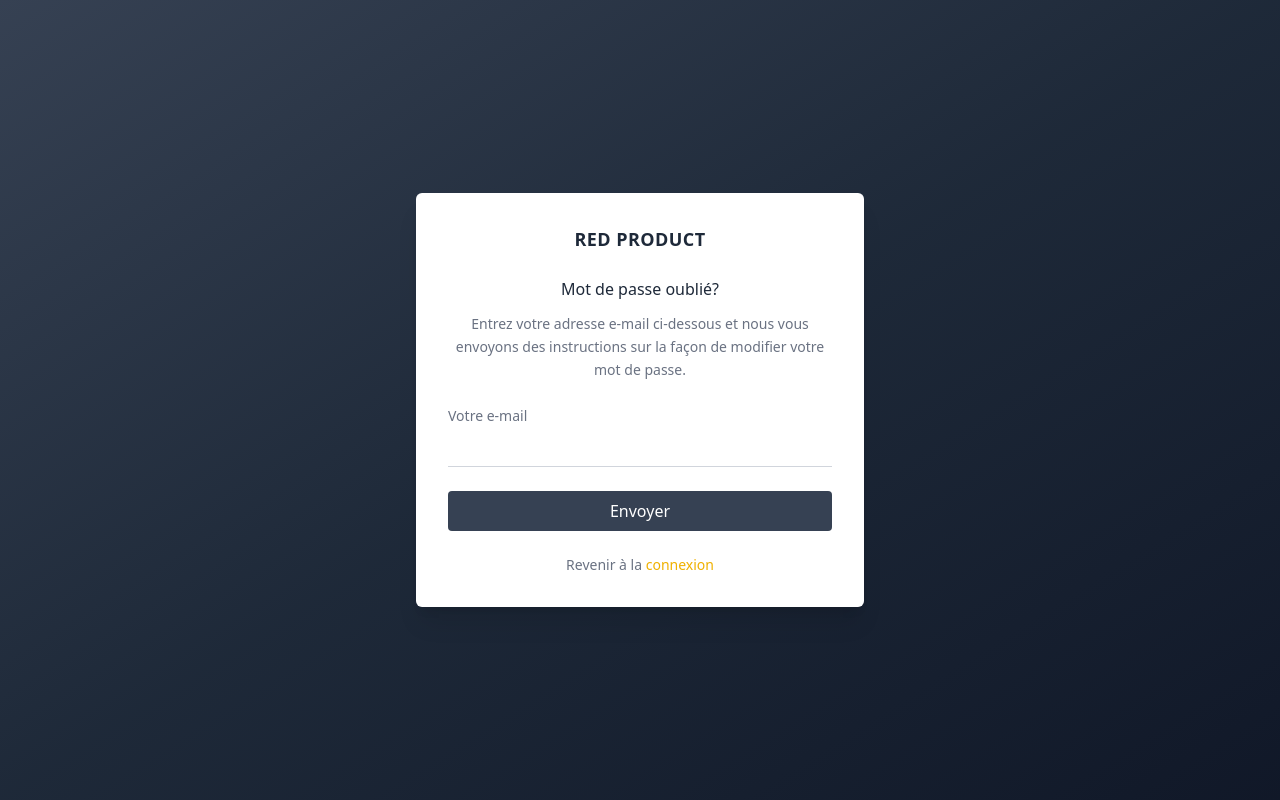
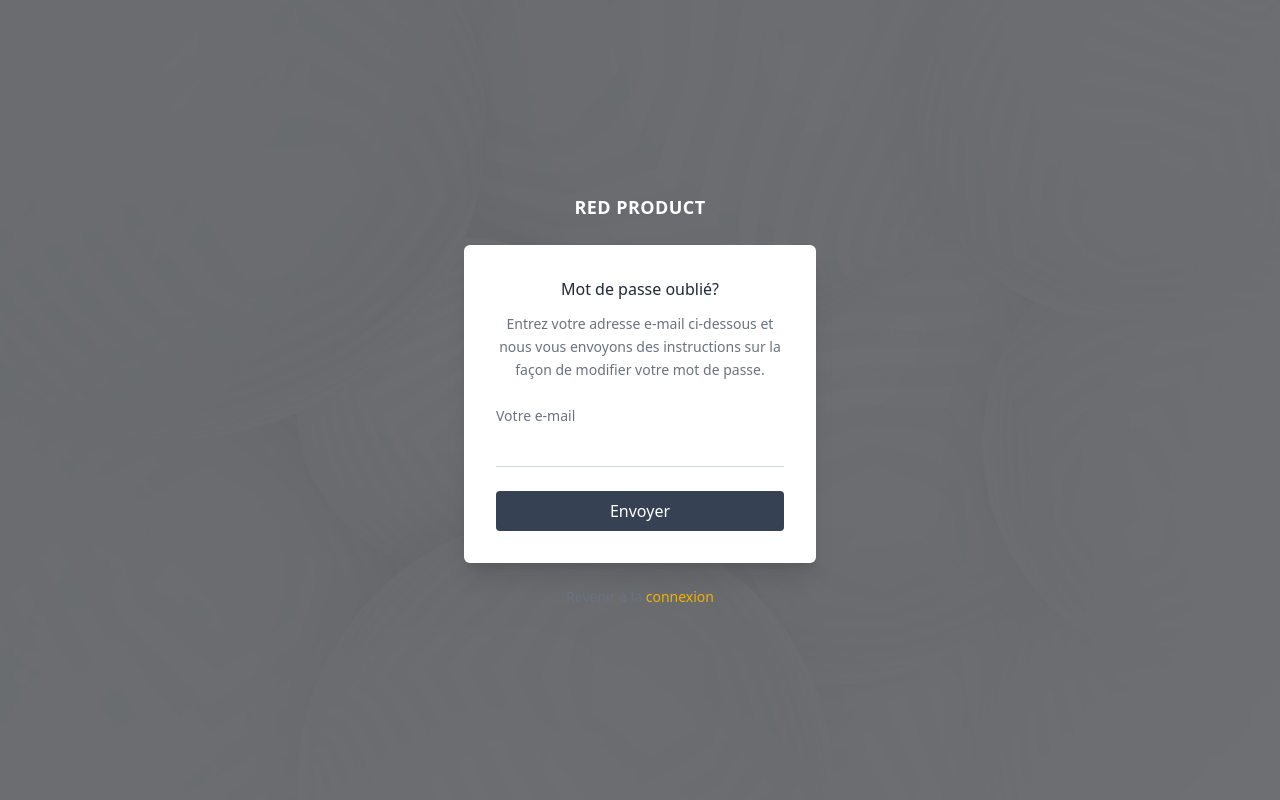
Before and after one commit to sene1901/projetStageGestionHotel, a React (Vite) app: page /forgot-password in a window 1280 px wide. Built offline with nearby package versions, Linux system fonts and the light colour scheme.

Commit message:
a jour auth

```diff
--- a/src/pages/Login.jsx
+++ b/src/pages/Login.jsx
@@ -53,7 +53,7 @@ const Login = () => {
           </h1>
         </div>
 
-        <div className=" w-full max-w-sm sm:max-w-md bg-white rounded-lg shadow-xl p-6 sm:p-8">
+        <div className=" max-w-sm sm:max-w-md bg-white rounded-lg shadow-xl p-6 sm:p-8">
         <h2 className="text-center text-gray-700 mb-6 text-sm sm:text-base">
           Connectez-vous en tant que <span className="font-semibold">Admin</span>
         </h2>
--- a/src/pages/MotDePasseOublie.jsx
+++ b/src/pages/MotDePasseOublie.jsx
@@ -1,33 +1,31 @@
 import React from "react";
 import { Link } from "react-router-dom";
+import AuthLayout from "../components/AuthLayout";
 
 const MotDePasseOublie = () => {
   return (
-    <div className="min-h-screen flex items-center justify-center bg-gradient-to-br from-gray-700 via-gray-800 to-gray-900 px-4">
-
-      <div className="w-full max-w-sm sm:max-w-md bg-white rounded-md shadow-xl p-6 sm:p-8 text-center">
+    <AuthLayout>
+      <div className="flex flex-col items-center justify-center  px-4">
 
         {/* Logo */}
-        <div className="mb-6">
-          <h1 className="text-gray-800 font-semibold tracking-wide text-lg">
+        <div className="mb-6 text-center">
+          <h1 className="text-white font-semibold tracking-wide text-lg">
             <span className="font-bold">RED</span> PRODUCT
           </h1>
         </div>
 
-        {/* Title */}
+        {/* Formulaire */}
+        <div className="w-full max-w-sm sm:max-w-md bg-white rounded-md shadow-xl p-6 sm:p-8 text-center">
           <h2 className="text-gray-800 font-medium mb-3 text-sm sm:text-base">
             Mot de passe oublié?
           </h2>
 
-        {/* Description */}
           <p className="text-gray-500 text-xs sm:text-sm mb-6 leading-relaxed">
             Entrez votre adresse e-mail ci-dessous et nous vous envoyons des
             instructions sur la façon de modifier votre mot de passe.
           </p>
 
-        {/* Form */}
           <form className="space-y-6">
-
             {/* Email */}
             <div className="text-left">
               <label className="block text-xs sm:text-sm text-gray-500 mb-1">
@@ -35,17 +33,7 @@ const MotDePasseOublie = () => {
               </label>
               <input
                 type="email"
-              className="
-                w-full
-                border-0
-                border-b
-                border-gray-300
-                py-2
-                text-sm
-                focus:outline-none
-                focus:ring-0
-                focus:border-gray-700
-              "
+                className="w-full border-0 border-b border-gray-300 py-2 text-sm focus:outline-none focus:ring-0 focus:border-gray-700"
               />
             </div>
 
@@ -57,9 +45,10 @@ const MotDePasseOublie = () => {
               Envoyer
             </button>
           </form>
+        </div>
 
-        {/* Back link */}
-        <div className="mt-6 text-xs sm:text-sm">
+        {/* Lien “Revenir à la connexion” */}
+        <div className="mt-6 text-center text-xs sm:text-sm">
           <Link
             to="/"
             className="text-gray-500 hover:text-yellow-500 transition"
@@ -69,7 +58,7 @@ const MotDePasseOublie = () => {
         </div>
 
       </div>
-    </div>
+    </AuthLayout>
   );
 };
 
```
Lines whose indentation alone changed are shown as unchanged.
